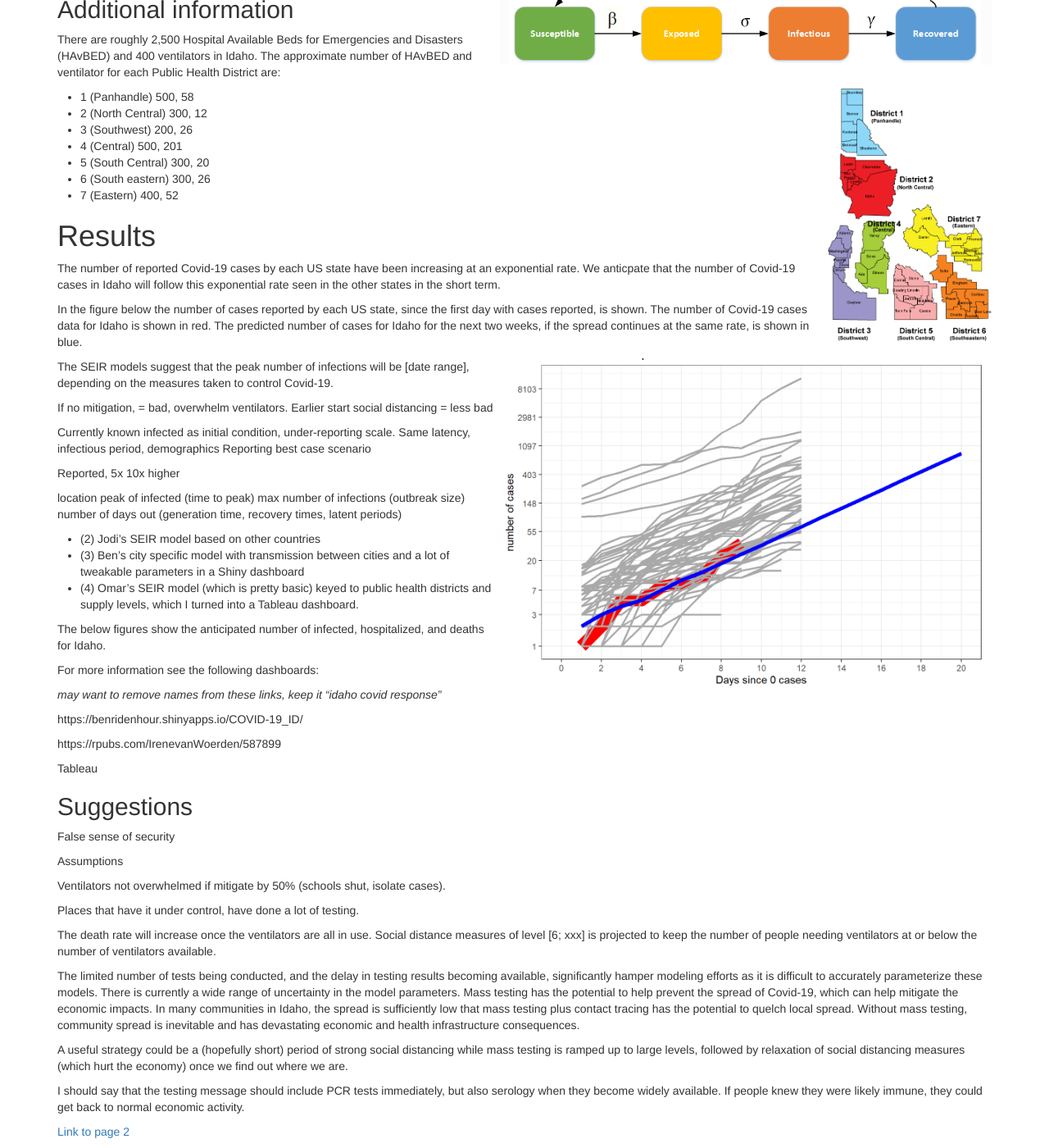
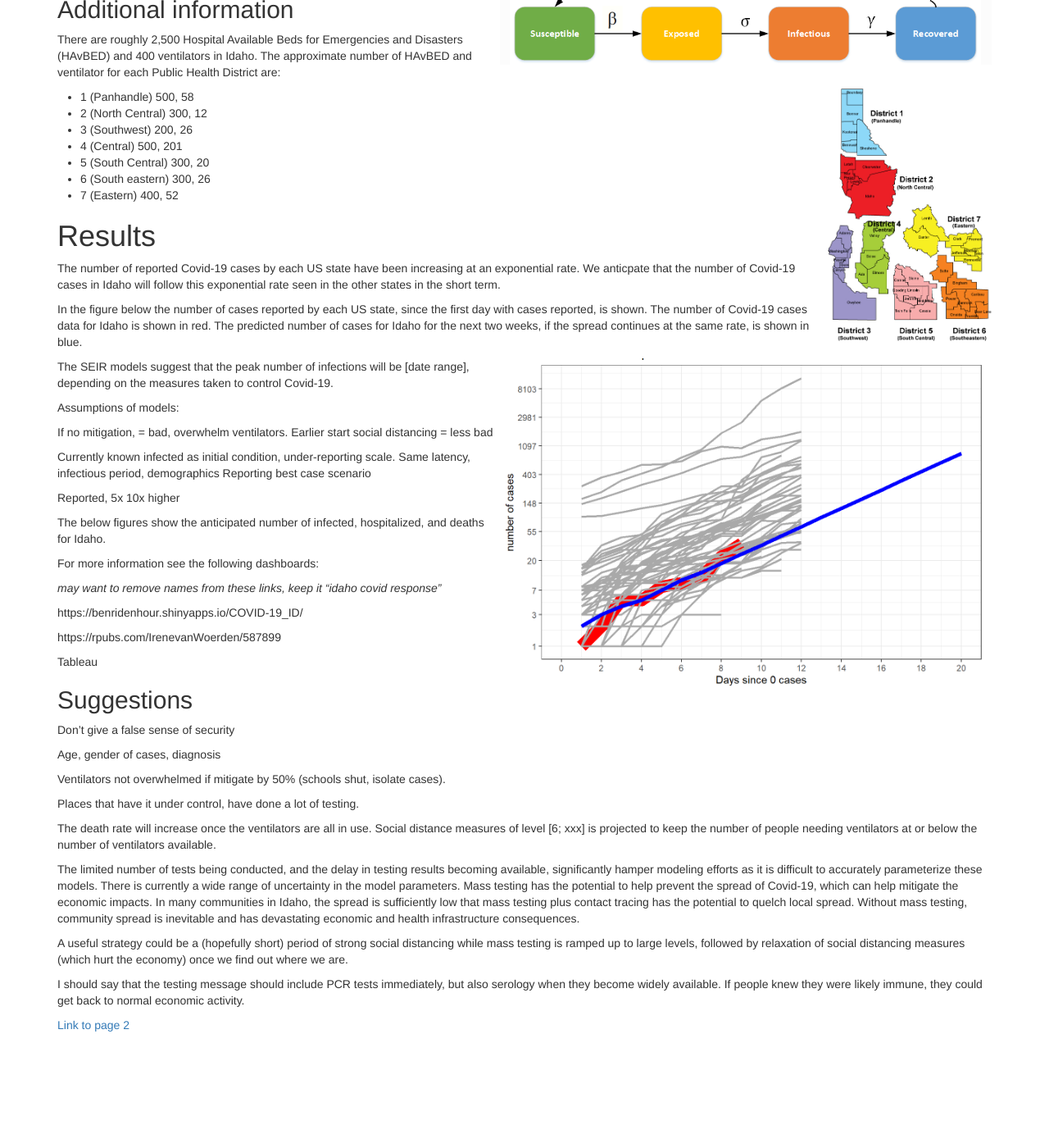
Before and after one commit to magbenji/summary, a Jekyll site: the page built from index.md, in a window 1280 px wide and 1400 px high, scrolled down 684 px. Shown: the whole window at 82% size. Built offline with Jekyll 4.4.1, drawn with Linux system fonts in a browser that asks for light colours; after the commit the page ends 1954 px from its top, so only the background shows below that.

Commit message:
Update index.md

```diff
--- a/index.md
+++ b/index.md
@@ -52,8 +52,12 @@ The predicted number of cases for Idaho for the next two weeks, if the spread co
 
 The SEIR models suggest that the peak number of infections will be [date range], depending on the measures taken to control Covid-19.
 
+Assumptions of models:
+
 If no mitigation, = bad, overwhelm ventilators.
 Earlier start social distancing = less bad
+
+
 
 Currently known infected as initial condition, under-reporting scale.
 Same latency, infectious period, demographics
@@ -63,14 +67,6 @@ Reported, 5x 10x higher
 
 
 
-location peak of infected (time to peak)
-max number of infections (outbreak size)
-number of days out (generation time, recovery times, latent periods)
-
-
-* (2) Jodi’s SEIR model based on other countries
-* (3) Ben’s city specific model with transmission between cities and a lot of tweakable parameters in a Shiny dashboard
-* (4) Omar’s SEIR model (which is pretty basic) keyed to public health districts and supply levels, which I turned into a Tableau dashboard.
 
 
 The below figures show the anticipated number of infected, hospitalized, and deaths for Idaho.
@@ -87,9 +83,11 @@ https://rpubs.com/IrenevanWoerden/587899
 Tableau
 
 ## Suggestions
-False sense of security
+Don't give a false sense of security
 
-Assumptions
+
+
+Age, gender of cases, diagnosis
 
 Ventilators not overwhelmed if mitigate by 50% (schools shut, isolate cases).
 
```
